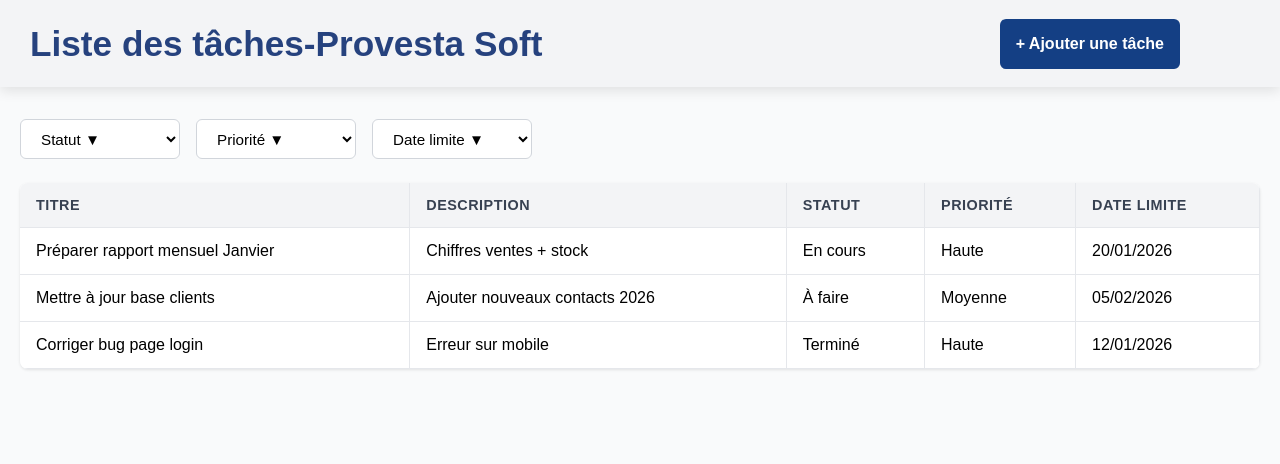
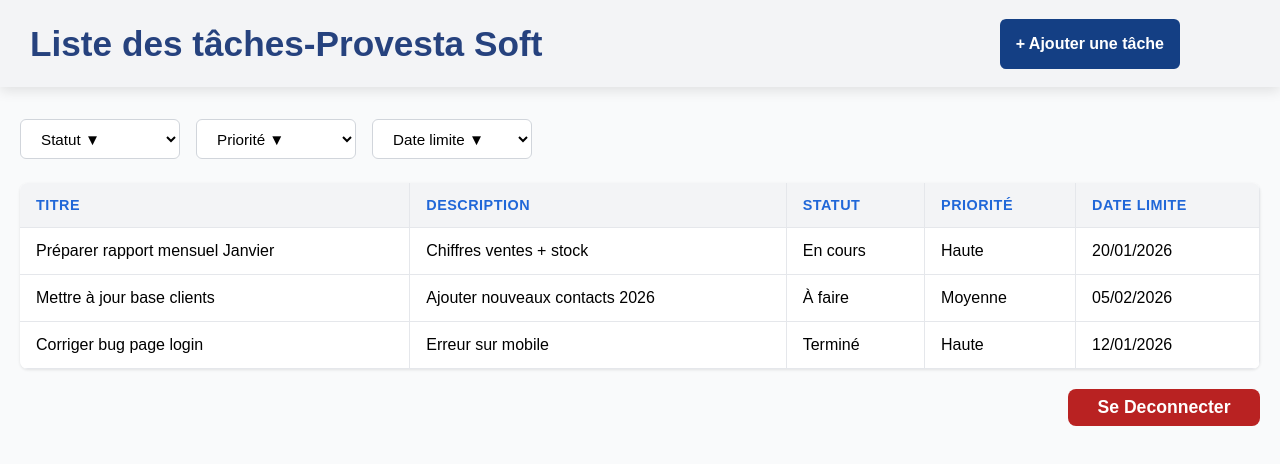
Before and after one commit to JineneBhr44/task-managapp, a React (Create React App) app: page /tasks in a window 1280 px wide. Shown: the top 464 px of the page. Built offline with nearby package versions, Linux system fonts and the light colour scheme.

Commit message:
git add. git commit m-"button deconnecter"

```diff
--- a/src/components/Tasks/tasklist.jsx
+++ b/src/components/Tasks/tasklist.jsx
@@ -1,9 +1,11 @@
 import React, { useState } from "react";
 import Taskform from "./taskForm";
 import Taskitem from "./taskitem";
+import { useNavigate } from "react-router-dom";
 import"./tasks.css";
 
 function Tasklist (){
+    const navigate = useNavigate();
     const [tasks, setTasks]=useState([
         {
             id: 1,
@@ -43,6 +45,9 @@
     const handleAddTask=(newTask)=>{
         setTasks((prev)=>[...prev,{id:Date.now(),...newTask}]);                     {/* important */}
         setShowform(false);
+    };
+    const handleLogout = () => {
+        navigate("/");
     };
 
     return(
@@ -103,6 +108,7 @@
             {
                 tasks.length===0 && (<p className="no-tasks">Aucune tâche à afficher.</p>)
             }
+            <button className="deconnect" onClick={handleLogout}> Se Deconnecter </button>
         </div>
     );
 }
--- a/src/components/Tasks/tasks.css
+++ b/src/components/Tasks/tasks.css
@@ -64,13 +64,16 @@
     border-color: #4980f7;
     box-shadow: 0 0 0 3px rgba(59, 130, 246, 0.15);
 }
+
+/* tableau */
+
 .table-wrapper{
     overflow-x: auto;
     border-radius: 8px;
     box-shadow: 0 1px 3px rgba(0,0,0,0.1);
     margin-left: 20px;
     margin-right: 20px;
-    margin-bottom: 30px;
+    margin-bottom: 20px;
 }
 .task-table{
     width:100%;
@@ -88,7 +91,7 @@
 .task-table th{
     background-color: #f3f4f6;
     font-weight: 800;
-    color: #374151;
+    color: #2067d8;
     text-transform: uppercase;
     font-size: 0.9rem;
     letter-spacing: 0.5px;
@@ -171,3 +174,21 @@
 .cancel-btn:hover {
   background-color: #4b5563;
 }
+.deconnect{
+    width: 15%;
+    padding: 0.5rem;
+    background:rgb(185, 34, 34);
+    color:white;
+    border: none;
+    border-radius: 8px;
+    font-size: 1.1rem;
+    font-weight: bold;
+    cursor: pointer;
+    float: right;
+    margin-right: 20px;
+    margin-bottom: 30px;
+}
+
+.deconnect:hover {
+    background:rgb(167, 40, 40);
+}
```
